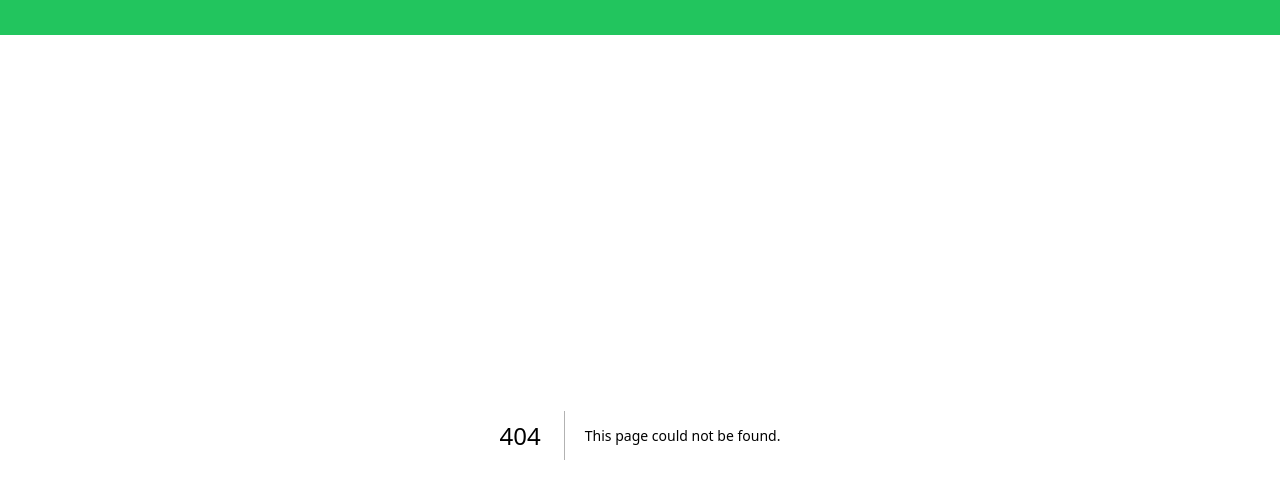
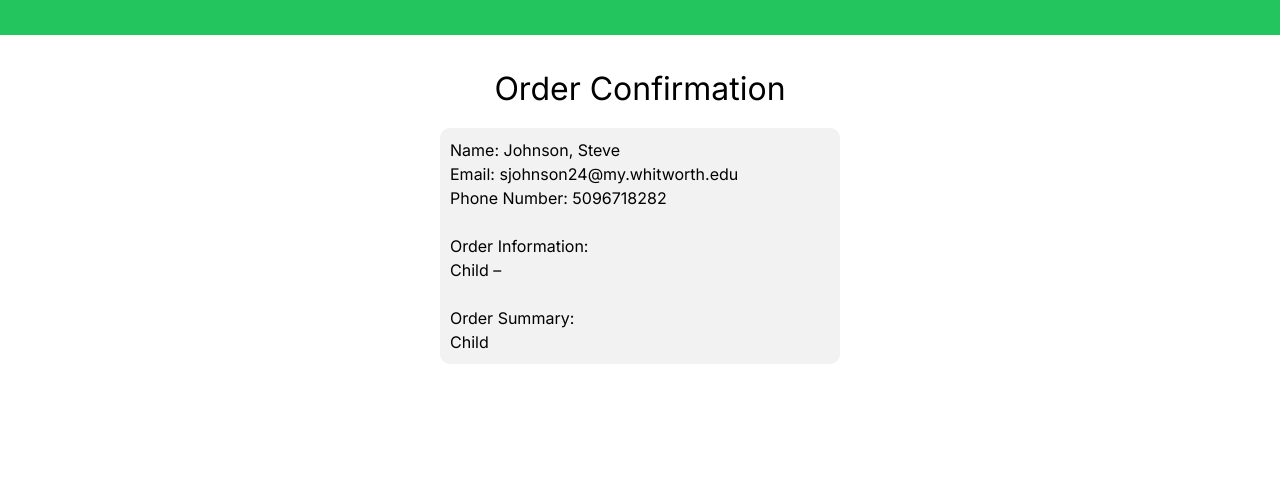
Before and after one commit to mickle0629/mcoc, a Next.js app: page /orderslips in a window 1280 px wide. Before the commit this address had no page. Shown: the top 498 px of the page. Built offline with nearby package versions, Linux system fonts and the light colour scheme.

Commit message:
Orderslips weboage added

```diff
--- /dev/null
+++ b/src/app/orderslips/actions.tsx
@@ -0,0 +1,55 @@
+/**
+ * This file stores all data fetching functions. Each function performs an SQL query.
+ * The data returned from each query is modeled by an interface defined in `defintions.tsx`
+ *   For example: //TODO
+ */
+
+'use server';
+
+import { createPool, sql } from '@vercel/postgres';
+import { Order } from './definitions';
+import pg from 'pg';
+
+ export async function selectParentIDfromOrder(OrderID: number) {
+    try {await sql`
+    SELECT idparent
+    FROM orders
+    WHERE OrderID = ${OrderID};
+    `;} catch(err) {
+        console.log('Error =>' + err);
+        return err;
+    }
+
+}
+
+export async function selectParentfname(ParentID: number) {
+    await sql`
+    SELECT fname
+    FROM parent
+    WHERE Parentid = ${ParentID};
+    `;
+}
+
+export async function selectParentlname(ParentID: number) {
+    await sql`
+    SELECT lname
+    FROM parent
+    WHERE Parentid = ${ParentID});
+    `;
+}
+
+export async function selectParentemail(ParentID: number) {
+    await sql`
+    SELECT email
+    FROM parent
+    WHERE Parentid = ${ParentID});
+    `;
+}
+
+export async function selectParentNumber(ParentID: number) {
+    await sql`
+    SELECT phone
+    FROM parent
+    WHERE Parentid = ${ParentID});
+    `;
+}
--- /dev/null
+++ b/src/app/orderslips/definitions.ts
@@ -0,0 +1,34 @@
+/**
+ * Lists each data models that represents data in the database.
+ * This is done to ensure data integrity.
+ *   For example:  type Parent is used in actions.tsx/insertParent to ensure
+ *   all data entered are strings.
+ */
+export type Parent = {
+    firstName: string;
+    lastName: string;
+    email: string;
+    phoneNumber: string;
+    zip: string
+}
+
+export type Order = {
+    OrderID: number;
+    ShoeID: number;
+    ChildID: number;
+    ParentID: number;
+    OrderDate: Date
+}
+
+export type Child = {
+    idChild: number;
+    idiParent: number;
+    fName: string;
+    lName: string;
+    age: string;
+    dob: Date;
+    grade: number;
+    shoeType: string;
+    shoeSize: string;
+    SchoolAttending: string
+}
--- /dev/null
+++ b/src/app/orderslips/page.tsx
@@ -0,0 +1,91 @@
+import React from 'react';
+
+import { sql } from '@vercel/postgres';
+import { selectParentIDfromOrder } from "./actions";
+import { selectParentfname } from "./actions";
+import { selectParentlname } from "./actions";
+import { selectParentemail } from "./actions";
+import { selectParentNumber } from "./actions";
+import { validateHeaderValue } from 'http';
+
+
+interface InventoryItem {
+  id: string;
+  type: string;
+  size: string;
+  quantity: number;
+}
+
+interface Parent {
+    orderID : number;
+    lName: string;
+    name : string;
+    email: string;
+    phoneNum: string;
+  }
+
+  interface child {
+    lname: string;
+    name: string;
+    style: string;
+    size: string;
+  }
+
+const OrderSlips: React.FC = () => {
+  // Placeholder data for inventory items
+
+
+  const placeholderParent: Parent[] = [
+    { name: 'Steve', lName: 'Johnson', email: 'sjohnson24@my.whitworth.edu', phoneNum: "5096718282", orderID: 1 }
+  ];
+
+
+
+
+
+  return (
+    <main className="flex flex-col bg-white min-h-screen">
+    <div
+      style={{
+        backgroundColor: 'white',
+        color: 'black',
+        display: 'flex',
+        flexDirection: 'column',
+        alignItems: 'center',
+        padding: '20px',
+      }}
+    >
+      <h1 style={{fontSize: '200%', padding: '10px', paddingBottom: '15px'}}>Order Confirmation</h1>
+
+
+      <div style={{ width: '100%', maxWidth: '400px' }}>
+        {placeholderParent.map((item) => (
+          <div
+            key={item.orderID}
+            style={{
+              backgroundColor: '#f2f2f2',
+              borderRadius: '10px',
+              padding: '10px',
+              marginBottom: '10px',
+            }}
+          >
+            <p>{`Name: ${item.lName}, ${item.name}`}</p>
+            <p>{`Email: ${item.email}`}</p>
+            <p>{`Phone Number: ${item.phoneNum}`}</p>
+            <br></br>
+            <p>{`Order Information:`}</p>
+            <p>{`Child – `} </p>
+            <br></br>
+            <p>{`Order Summary:`}</p>
+            <p>{`Child`}</p>
+          </div>
+
+
+        ))}
+      </div>
+    </div>
+    </main>
+  );
+};
+
+export default OrderSlips;
```
Also changed, not shown: 1 other file (tests, documents, lock files or other folders).
